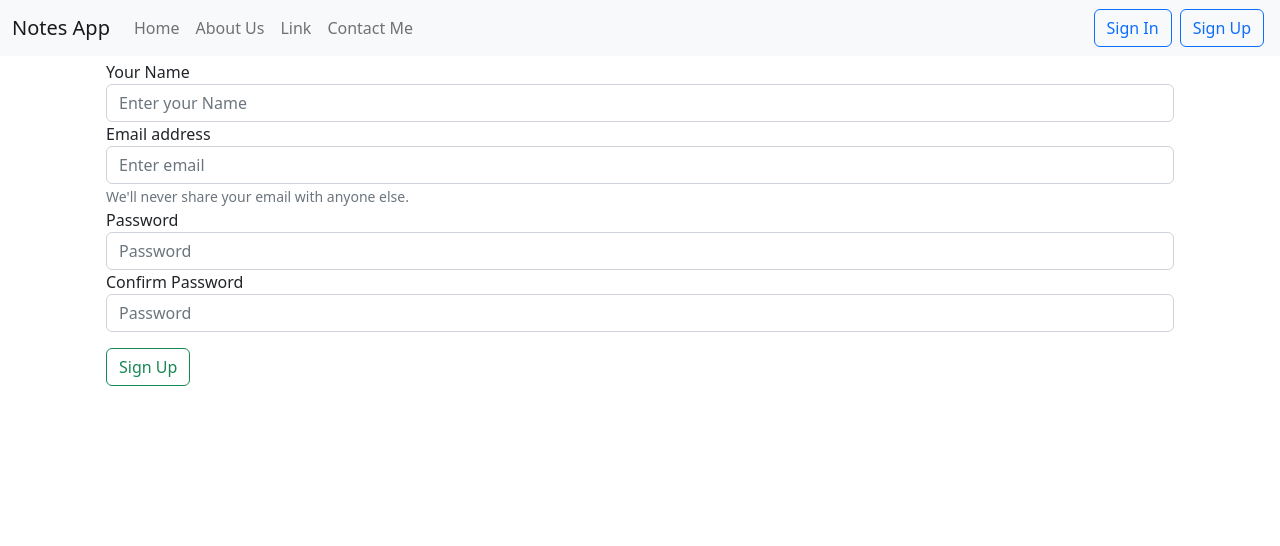
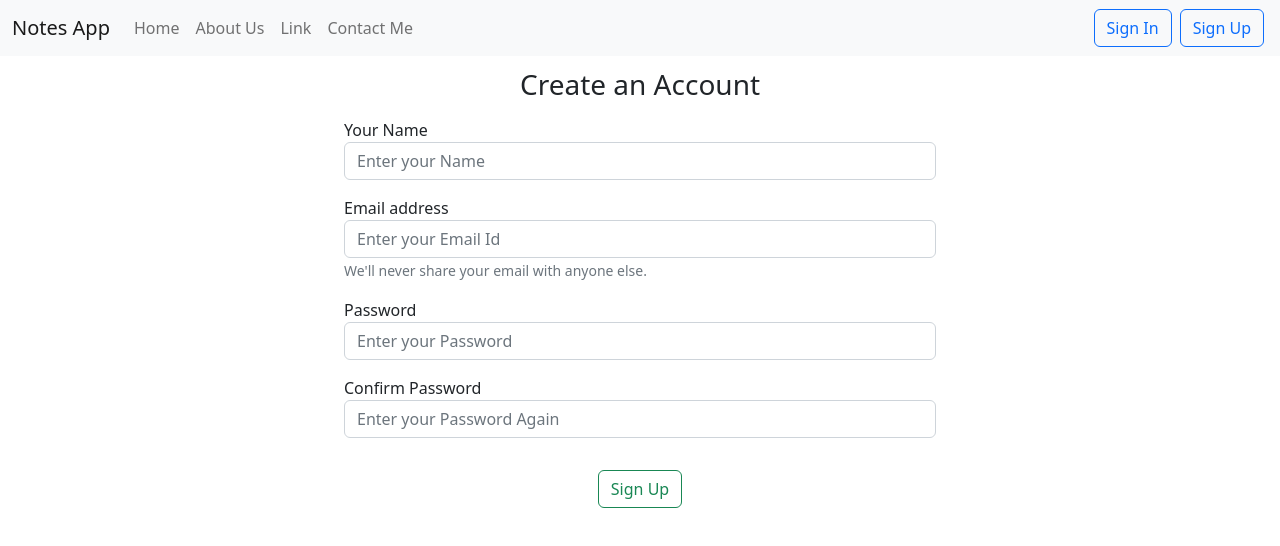
Before and after one commit to bharatsharma19/Notebook-App-Frontend, a React (Create React App) app: page /signup in a window 1280 px wide. Shown: the top 546 px of the page. Built offline with nearby package versions, Linux system fonts and the light colour scheme.

Commit message:
Style Updated

```diff
--- a/src/components/Login.jsx
+++ b/src/components/Login.jsx
@@ -38,19 +38,24 @@ const Login = (props) => {
 
     return (
         <div style={{ marginTop: "60px" }}>
-            <div className="container">
+            <div className="container my-2" style={{ display: "flex", width: "50vw" }}>
+                <div className="container my-2">
+                    <h3 className='text-center'>Sign-In to Continue</h3>
                     <form onSubmit={handleSubmit}>
-                    <div className="form-group">
+                        <div className="form-group my-3">
                             <label htmlFor="email">Email address</label>
                             <input type="email" className="form-control" id="email" name='email' onChange={onChange} value={credentials.email} aria-describedby="emailHelp" placeholder="Enter email" required />
                             <small id="emailHelp" className="form-text text-muted">We'll never share your email with anyone else.</small>
                         </div>
-                    <div className="form-group">
+                        <div className="form-group my-3">
                             <label htmlFor="password">Password</label>
                             <input type="password" className="form-control" id="password" name='password' onChange={onChange} value={credentials.password} placeholder="Password" required />
                         </div>
+                        <div className="text-center">
                             <button type="submit" className="btn btn-outline-success my-3" >Sign In</button>
+                        </div>
                     </form>
+                </div>
             </div>
         </div>
     )
--- a/src/components/Signup.jsx
+++ b/src/components/Signup.jsx
@@ -41,27 +41,30 @@ const Signup = (props) => {
 
     return (
         <div style={{ marginTop: "60px" }}>
-            <div className="container">
-                <div className="container">
+            <div className="container" style={{ display: "flex", width: "50vw" }}>
+                <div className="container my-2">
+                    <h3 className='text-center'>Create an Account</h3>
                     <form onSubmit={handleSubmit}>
-                        <div className="form-group">
+                        <div className="form-group my-3">
                             <label htmlFor="name">Your Name</label>
                             <input type="text" className="form-control" id="text" name='name' onChange={onChange} aria-describedby="text" placeholder="Enter your Name" minLength={3} required />
                         </div>
-                        <div className="form-group">
+                        <div className="form-group my-3">
                             <label htmlFor="email">Email address</label>
-                            <input type="email" className="form-control" id="email" name='email' onChange={onChange} aria-describedby="emailHelp" placeholder="Enter email" required />
+                            <input type="email" className="form-control" id="email" name='email' onChange={onChange} aria-describedby="emailHelp" placeholder="Enter your Email Id" required />
                             <small id="emailHelp" className="form-text text-muted">We'll never share your email with anyone else.</small>
                         </div>
-                        <div className="form-group">
+                        <div className="form-group my-3">
                             <label htmlFor="password">Password</label>
-                            <input type="password" className="form-control" id="password" name='password' onChange={onChange} placeholder="Password" minLength={7} required />
+                            <input type="password" className="form-control" id="password" name='password' onChange={onChange} placeholder="Enter your Password" minLength={7} required />
                         </div>
-                        <div className="form-group">
+                        <div className="form-group my-3">
                             <label htmlFor="cpassword">Confirm Password</label>
-                            <input type="password" className="form-control" id="cpassword" name='cpassword' onChange={onChange} placeholder="Password" minLength={7} required />
+                            <input type="password" className="form-control" id="cpassword" name='cpassword' onChange={onChange} placeholder="Enter your Password Again" minLength={7} required />
                         </div>
-                        <button type="submit" className="btn btn-outline-success my-3" >Sign Up</button>
+                        <div className="text-center">
+                            <button type="submit" className="btn btn-outline-success my-3" >Sign Up</button>
+                        </div>
                     </form>
                 </div>
             </div>
```
Lines whose indentation alone changed are shown as unchanged.
